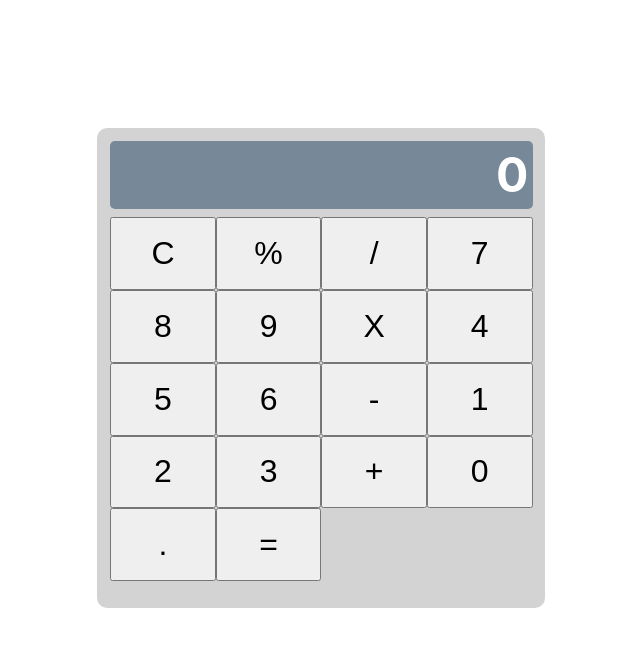
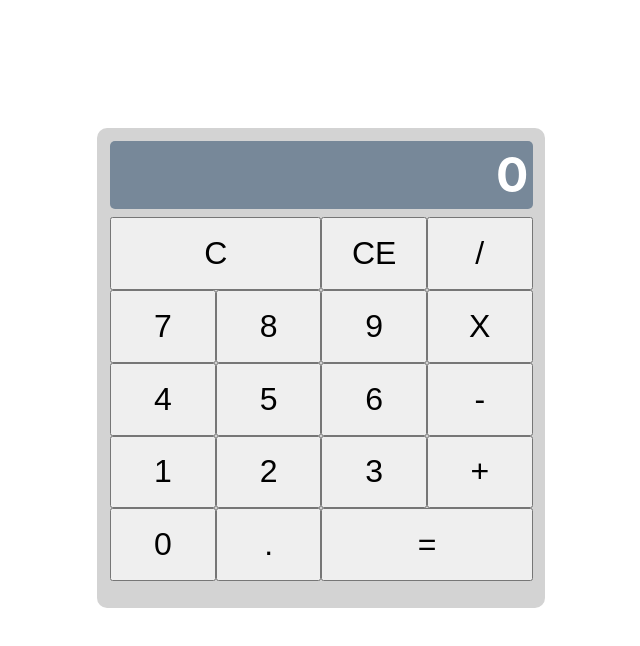
Before and after one commit to Trip-Hazard86/calc-app-react, a React (Create React App) app: page / in a window 1280 px wide. Shown: the top 646 px of the page, without its empty margins (325-965 px from the left). Built offline with nearby package versions, Linux system fonts and the light colour scheme.

Commit message:
calculator changes

```diff
--- a/src/components/Button/Button.css
+++ b/src/components/Button/Button.css
@@ -1,4 +1,4 @@
-/*want separate styles for the equals button, and the C button*/
+/*TODO recolor screen div, recolor ops, equals diff colour*/
 
 button:hover {
     cursor: pointer;
@@ -7,3 +7,11 @@ button:hover {
 button {
     font-size: 2em;
 }
+
+.clear {
+    grid-column: 1 / span 2;
+}
+
+.equals {
+    grid-column: 3 / span 2;
+}
--- a/src/components/Button/Button.js
+++ b/src/components/Button/Button.js
@@ -1,6 +1,8 @@
 import React from "react";
 import "./Button.css";
+
 import { setClass } from "../functionLib/functionLib";
+import { msgButton } from "../functionLib/functionLib";
 
 class Button extends React.Component {
 	constructor(props) {
@@ -8,15 +10,13 @@ class Button extends React.Component {
 	}
 
 	render() {
-		// let ops = ""
-		// if (this.props.buttonVal == "C") {
-		// 	ops = "C-Class";
-		// }
 		return (
 			<button
 				className={setClass(this.props.buttonVal)}
 				value={this.props.buttonVal}
-				onClick={this.props.msgFunc}
+				onClick={() => {
+					msgButton(this.props.buttonVal);
+				}}
 			>
 				{this.props.buttonVal}
 			</button>
--- a/src/components/ButtonBox/ButtonBox.js
+++ b/src/components/ButtonBox/ButtonBox.js
@@ -1,10 +1,10 @@
 import React from "react";
 import Button from "../Button/Button";
-import { msgButton } from "../functionLib/functionLib";
+//import { msgButton } from "../functionLib/functionLib";
 import "./ButtonBox.css";
 
 const BUTTONS = [
-	["C", "%", "/"],
+	["C", "CE", "/"],
 	[7, 8, 9, "X"],
 	[4, 5, 6, "-"],
 	[1, 2, 3, "+"],
@@ -27,7 +27,7 @@ class ButtonBox extends React.Component {
 							<Button
 								key={button.toString()}
 								buttonVal={button}
-								msgFunc={msgButton}
+								//msgFunc={msgButton}
 							/>
 						);
 					});
--- a/src/components/Screen/Screen.js
+++ b/src/components/Screen/Screen.js
@@ -6,12 +6,12 @@ class Screen extends React.Component {
 		super(props);
 		//the data displayed in screen will update in response to user events, so state seems appropriate
 		this.state = {
-			displayValue: 0,
+			result: 0,
 		};
 	}
 
 	render() {
-		return <div className="screen">{this.state.displayValue}</div>;
+		return <div className="screen">{this.state.result}</div>;
 	}
 }
 
--- a/src/components/functionLib/functionLib.js
+++ b/src/components/functionLib/functionLib.js
@@ -1,19 +1,26 @@
 //enforce MVC system by keeping JS functions in here, exporting and importing as needed
 
-export function msgButton() {
-	console.log("clicked");
+//TODO figure out why all buttons are clicked twice automatically when page is refreshed
+export function msgButton(valueOfButton) {
+	console.log(valueOfButton + " clicked!");
 }
 
 export function setClass(buttonValues) {
 	switch (buttonValues) {
+		case "C":
+			return "clear";
+		case "CE":
+			return "clear-entry";
+		case ".":
+			return "decimal-point";
 		case "=":
 			return "equals";
 		case "+":
 		case "-":
 		case "/":
-		case "%":
+		case "X":
 			return "ops";
 		default:
-			return "button";
+			return "numeral";
 	}
 }
--- a/src/index.js
+++ b/src/index.js
@@ -4,9 +4,7 @@ import ReactDOM from "react-dom/client";
 import "./index.css";
 import App from "./App";
 
+//this function call places your JSX into React's virtual DOM, which enables updating components without refresh
+//ReactDOM is React's rendering API
 const root = ReactDOM.createRoot(document.getElementById("root"));
-root.render(
-	<React.StrictMode>
-		<App />
-	</React.StrictMode>
-);
+root.render(<App />);
```
Also changed, not shown: src/components/Screen/ScreenFuckery.js (added, +14 -0 lines).
